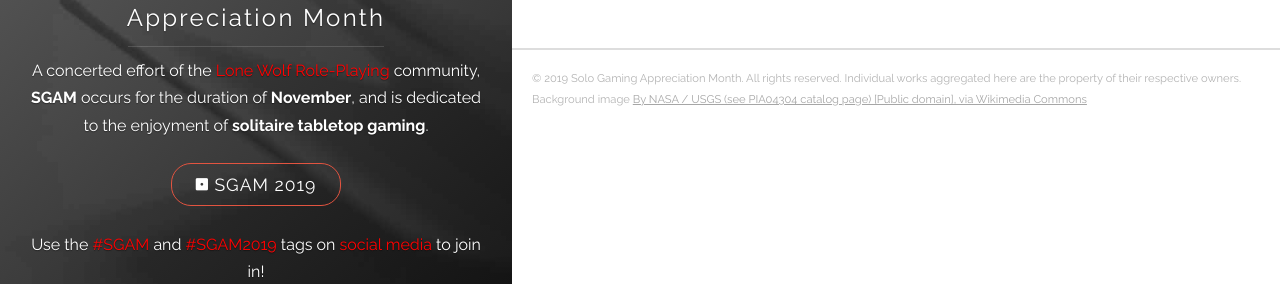
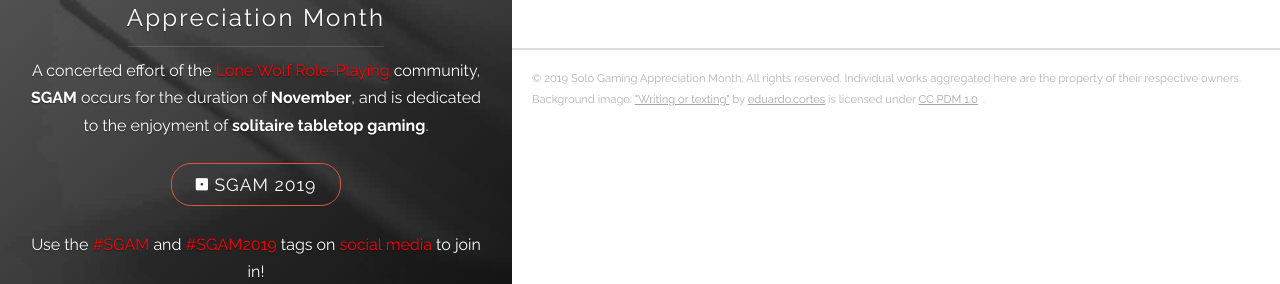
Before and after one commit to sologamingmonth/sologamingmonth, a Jekyll site: the page built from index.html, in a window 1280 px wide. Shown: the part 302-586 px from the top of the page. Built offline with Jekyll 4.4.1, drawn with Linux system fonts in a browser that asks for light colours; nearby versions of some CDN libraries; comment, search, counter and statistics services are not loaded.

Commit message:
2019 corrections
content corrections

```diff
--- a/_includes/footer.html
+++ b/_includes/footer.html
@@ -1,7 +1,8 @@
 <footer class="footer">
   <span class="footer__copyright">&copy; {{ site.time | date: '%Y' }} {{ site.author.name }}. All rights reserved. Individual works aggregated here are the property of their respective owners.</span>
-  <span class="footer__copyright">Background image <a title="By NASA / USGS (see PIA04304 catalog page) [Public domain], via Wikimedia Commons" href="https://commons.wikimedia.org/wiki/File:Mars_Valles_Marineris.jpeg">By NASA / USGS (see PIA04304 catalog page) [Public domain], via Wikimedia Commons</a></span>
-  <div style="float: right;"><g:plus action="share"></g:plus></div>
+  <span class="footer__copyright">Background image:
+    <a href="https://www.flickr.com/photos/155874282@N07/41198155344">"Writing or texting"</a><span> by <a href="https://www.flickr.com/photos/155874282@N07">eduardo.cortes</a></span> is licensed under <a href="https://creativecommons.org/licenses/PDM/1.0/?ref=ccsearch&atype=html" style="margin-right: 5px;">CC PDM 1.0</a>.
+</span>
 </footer>
 
 
```
Also changed, not shown: _posts/2019-10-31-sgam2019_survey.md (+2 -4 lines), sgam2019.md (+2 -4 lines).
